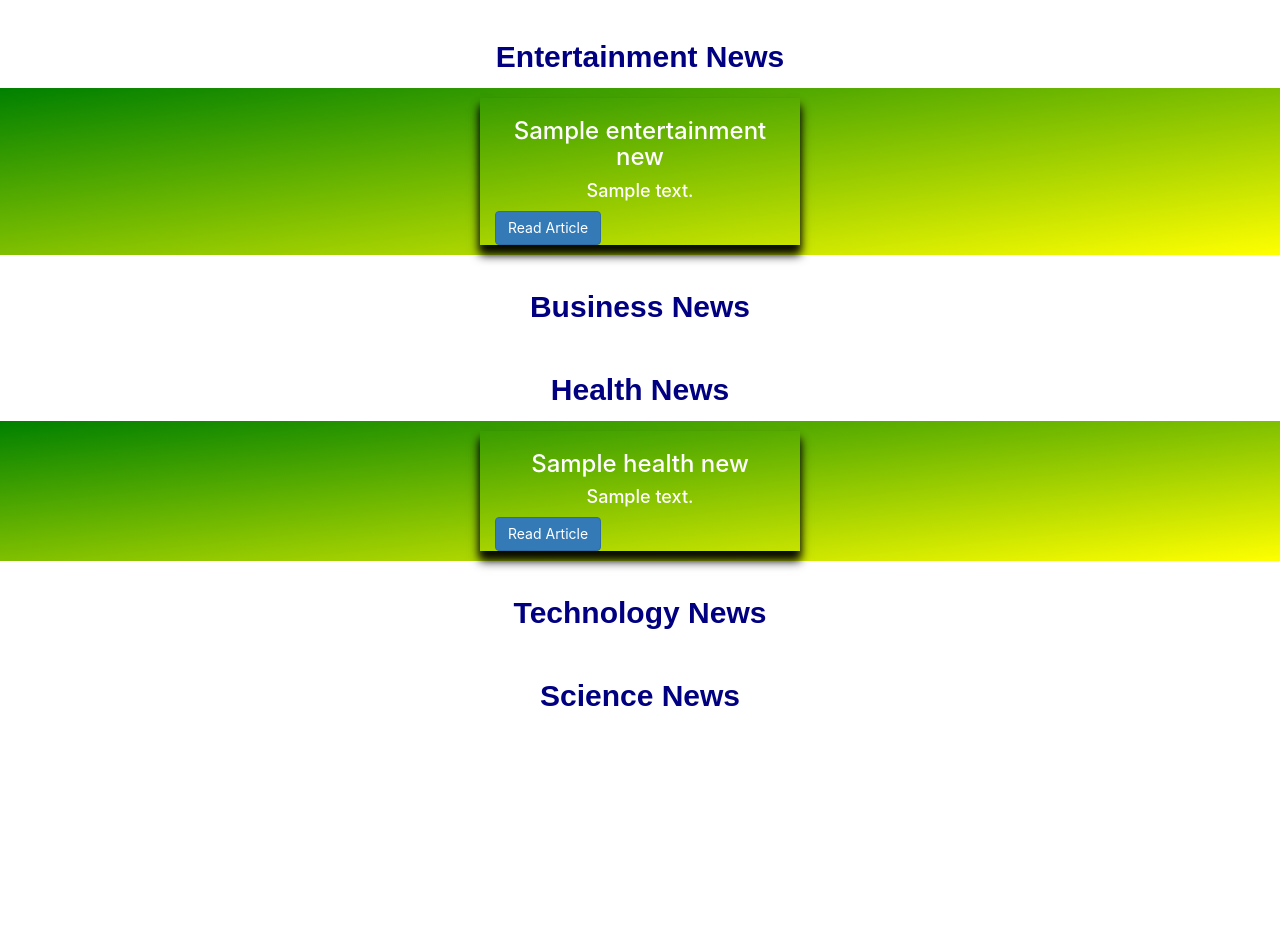
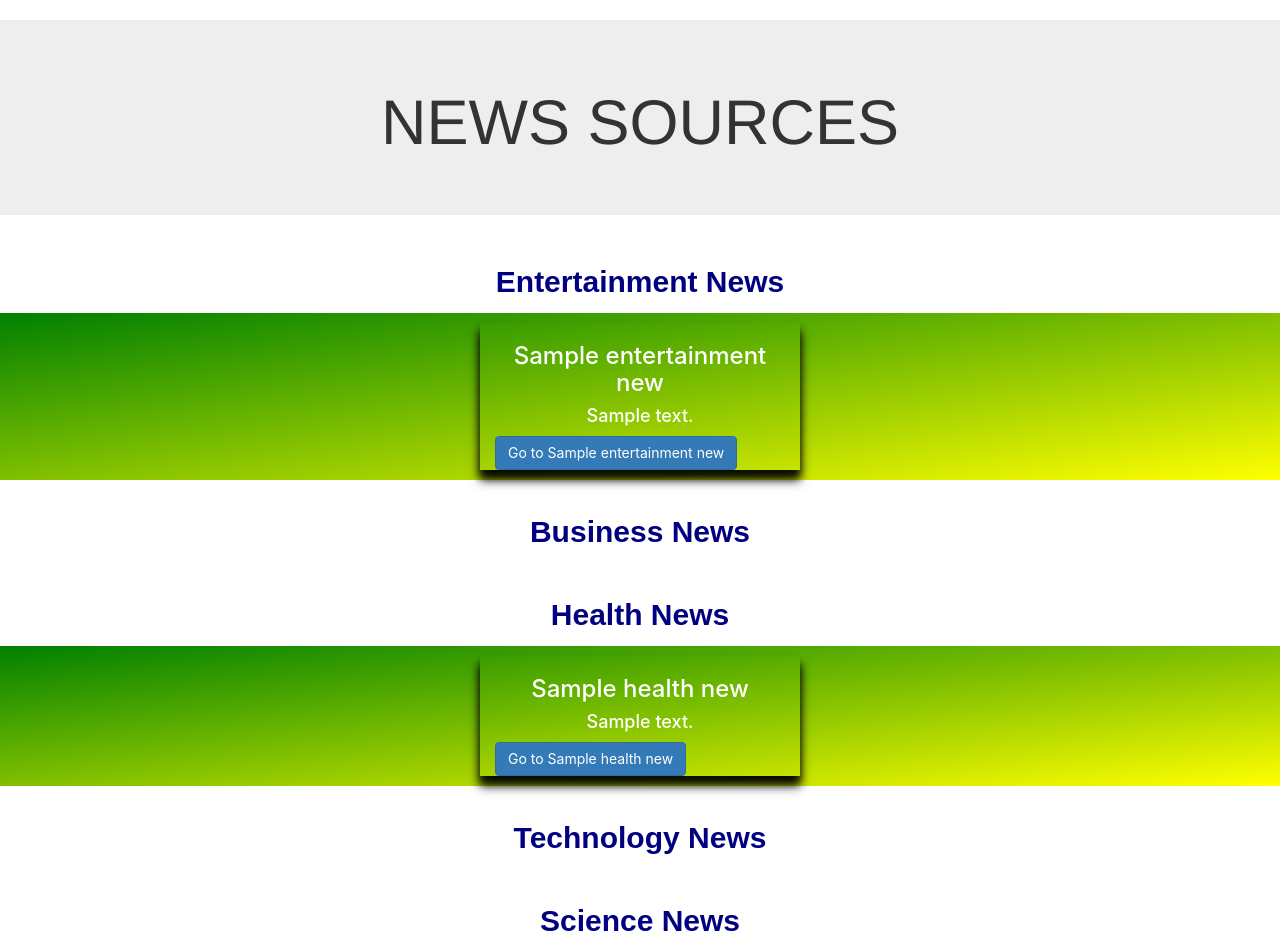
Before and after one commit to Jeff-Mwai/NewsAPP, a Flask app: template app/templates/index.html in a window 1280 px wide. Shown: the part 52-1004 px from the top of the page. Before the commit the page ends 758 px from the top, so only its background shows below. Run offline with Flask 2, Linux system fonts and the light colour scheme; the template is opened without the code that fills it: most values are stand-ins (such as "Sample title", 1, 10 or a date in 2020); parts of the project's set-up code (start-up, migrations or seed data) failed here and were passed over; some libraries are stand-ins or nearby versions.

```diff
--- a/app/templates/index.html
+++ b/app/templates/index.html
@@ -12,6 +12,11 @@
 
 <!-- Content block -->
 {% block content %}
+<div class="jumbotron hjumbo">
+    <div class="overlay">
+        <h1 class="text-dark txt text-center text-bold">NEWS SOURCES</h1>
+    </div>
+</div>
 <h2> Entertainment News</h2>
 <div class="display">
     {{ macro.displayNewsList(entertainment)}}
--- a/app/templates/macros.html
+++ b/app/templates/macros.html
@@ -13,11 +13,7 @@
 
 
 
-<div class="jumbotron hjumbo">
-    <div class="overlay">
-        <h1 class="text-dark txt text-center text-bold">{{source}} NEWS SOURCES</h1>
-    </div>
-</div>
+
 
 {% macro displayNewsList(news_list) %}
 {% for news in news_list %}
@@ -35,7 +31,7 @@
     style="box-shadow: 0 7px 8px 0 rgba(0,0,0,0.8), 0 10px 10px 0 rgba(0,0,0,0.8); margin-top: 10px; font-family: -apple-system, BlinkMacSystemFont, 'Segoe UI', Roboto, Oxygen, Ubuntu, Cantarell, 'Open Sans', 'Helvetica Neue', sans-serif; margin: 10px;">
     <h3 class="text-center">{{news.name}}</h3>
     <h4 class="text-center">{{news.description}}</h4>
-    <a href="/sources/{{news.id}}" class="btn btn-primary text-center">Read Article</a>
+    <a href="/sources/{{news.id}}" class="btn btn-primary text-center">Go to {{news.name}}</a>
 </div>
 
 
```
Also changed, not shown: README.md, app/static/css/articles.css (line endings or trailing spaces).
